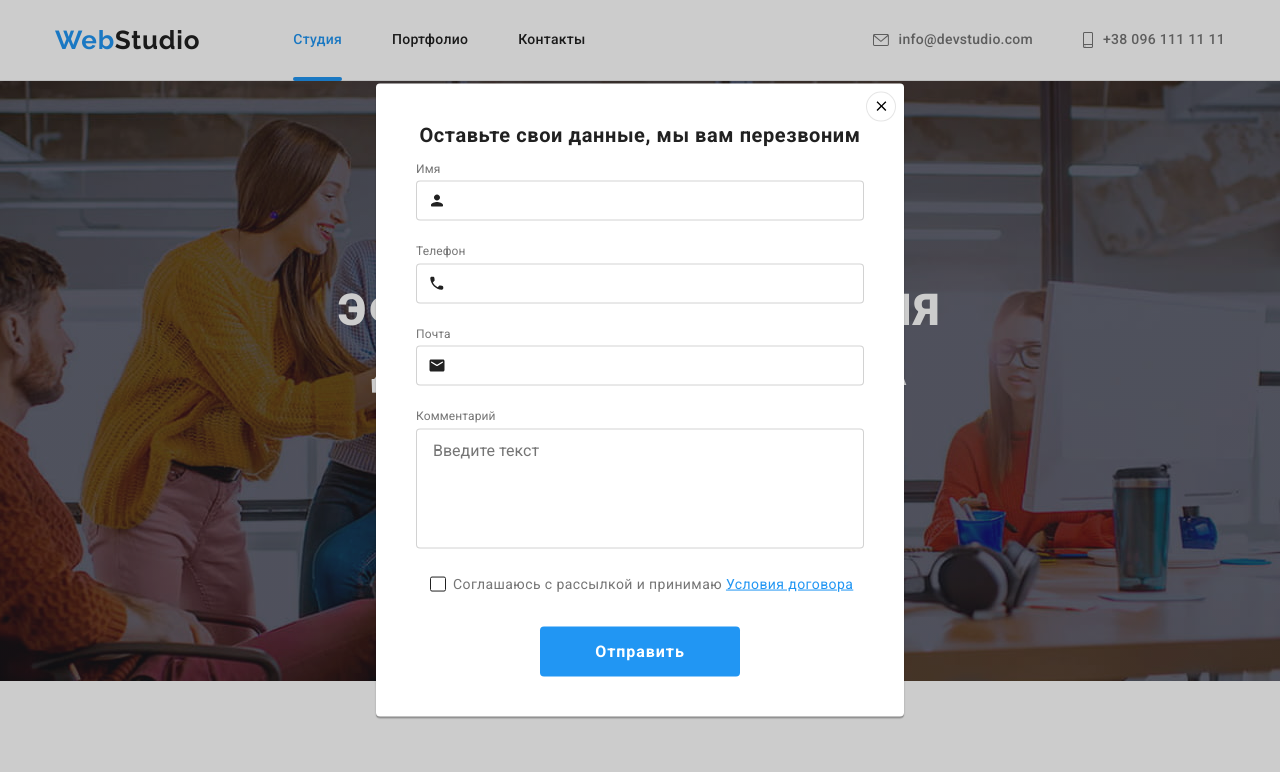
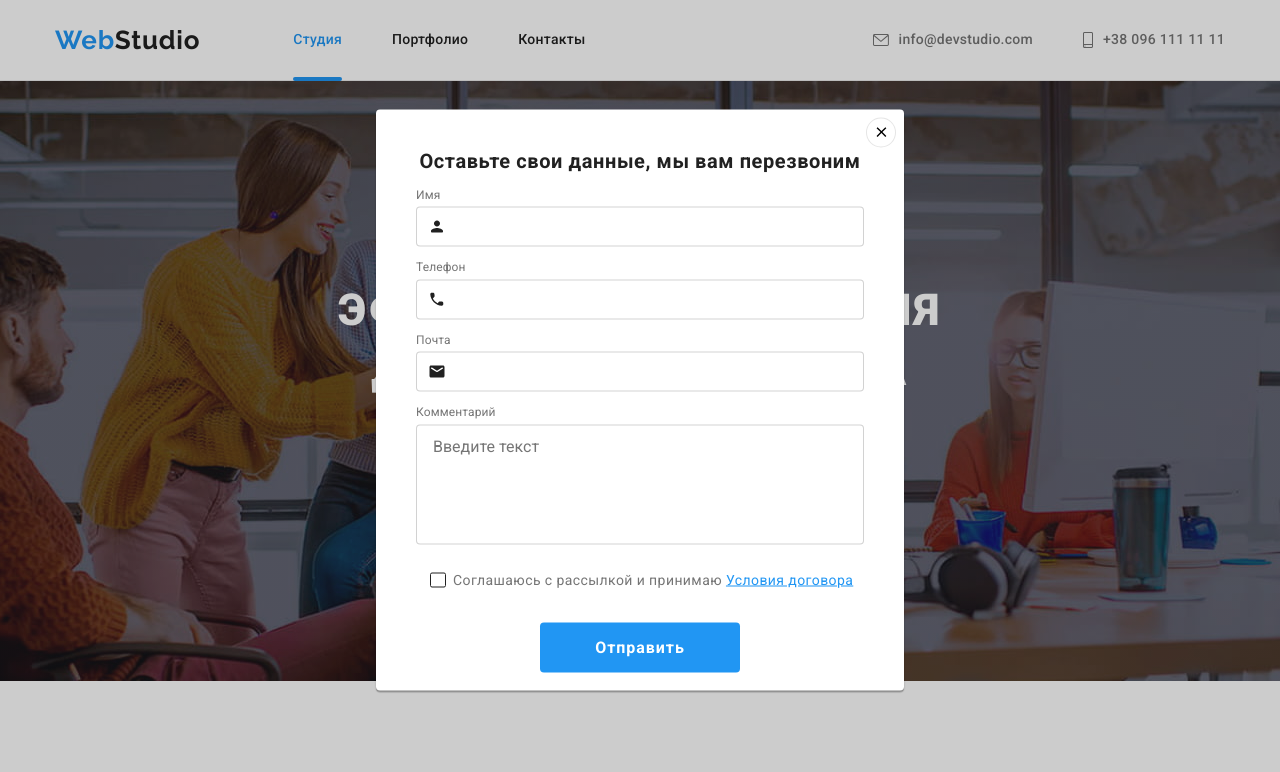
Before and after one commit to ibraevsoft/goit-markup-hw-06, a plain HTML site: page index.html in a window 1280 px wide. Both pictures are taken after a click on the button "Заказать услугу". Shown: the top 772 px of the page. Drawn offline with nearby package versions, Linux system fonts and the light colour scheme.

Commit message:
Исправлены: ошибки валидатором, крестик кнопка закрытие модального окна

```diff
--- a/css/styles.css
+++ b/css/styles.css
@@ -721,6 +721,7 @@ body {
     left: 50%;
     transform: translate(-50%, -50%);
     width: 528px;
+    height: 581px;
     padding: 40px;
     background-color: #fff;
     box-shadow: 0px 1px 3px rgba(0, 0, 0, 0.12), 0px 1px 1px rgba(0, 0, 0, 0.14), 0px 2px 1px rgba(0, 0, 0, 0.2);
@@ -739,13 +740,12 @@ body {
     background-color: #fff;
     border: 1px solid rgba(0, 0, 0, 0.1);
     border-radius: 50%;
-    transition: background-color 250ms cubic-bezier(0.4, 0, 0.2, 1);
+    transition: fill 250ms cubic-bezier(0.4, 0, 0.2, 1);
 }
 
 .modal-btn-close:hover,
 .modal-btn-close:focus {
-    background-color: var(--brand-color);
-    fill: #fff;
+    fill: var(--brand-color);
 }
 
 .backdrop.is-hidden {
@@ -772,12 +772,11 @@ body {
 }
 
 .contact-form-field {
-    margin-bottom: 20px;
+    display: block;
 }
 
 .contact-form-field-wrapper {
     position: relative;
-    margin-top: 4px;
 }
 
 .contact-form-field-span {
@@ -789,6 +788,8 @@ body {
 }
 
 .contact-form-input {
+    margin-top: 4px;
+    margin-bottom: 10px;
     width: 100%;
     height: 40px;
     padding-left: 42px;
@@ -836,6 +837,7 @@ body {
 .contact-form-checkbox-label {
     display: flex;
     align-items: center;
+    margin-top: 20px;
     margin-bottom: 30px;
     font-weight: 400;
     font-size: 14px;
--- a/index.html
+++ b/index.html
@@ -478,11 +478,11 @@
             <use href="./images/icons.svg#close"></use>
           </svg>
         </button>
-        <form class="contact-form" action="">
+        <form class="contact-form">
           <p class="contact-form-appeal">Оставьте свои данные, мы вам перезвоним</p>
           <label class="contact-form-field">
             <span class="contact-form-field-span">Имя</span>
-            <div class="contact-form-field-wrapper">
+            <span class="contact-form-field-wrapper">
               <input
                 class="contact-form-input"
                 type="text"
@@ -490,16 +490,14 @@
                 name="user_name"
                 minlength="2"
               />
-              <span class="contact-form-icon">
-                <svg width="18" height="18">
+              <svg class="contact-form-icon" width="18" height="18">
                 <use href="./images/icons.svg#person"></use>
               </svg>
             </span>
-            </div>
           </label>
           <label class="contact-form-field">
             <span class="contact-form-field-span">Телефон</span>
-            <div class="contact-form-field-wrapper">
+            <span class="contact-form-field-wrapper">
               <input
                 class="contact-form-input"
                 type="tel"
@@ -508,23 +506,19 @@
                 pattern="[0-9]{3}[0-9]{3}[0-9]{2}[0-9]{2}"
                 title="(700)1234567"
               />
-              <span class="contact-form-icon">
-                <svg width="18" height="18">
+              <svg class="contact-form-icon" width="18" height="18">
                 <use href="./images/icons.svg#phone"></use>
               </svg>
             </span>
-            </div>
           </label>
           <label class="contact-form-field">
             <span class="contact-form-field-span">Почта</span>
-            <div class="contact-form-field-wrapper">
+            <span class="contact-form-field-wrapper">
               <input class="contact-form-input" type="email" required name="user_email" />
-              <span class="contact-form-icon">
-                <svg width="18" height="18">
+              <svg class="contact-form-icon" width="18" height="18">
                 <use href="./images/icons.svg#email"></use>
               </svg>
             </span>
-            </div>
           </label>
           <label class="contact-form-field">
             <span class="contact-form-field-span">Комментарий</span>
```
Lines whose indentation alone changed are shown as unchanged.
